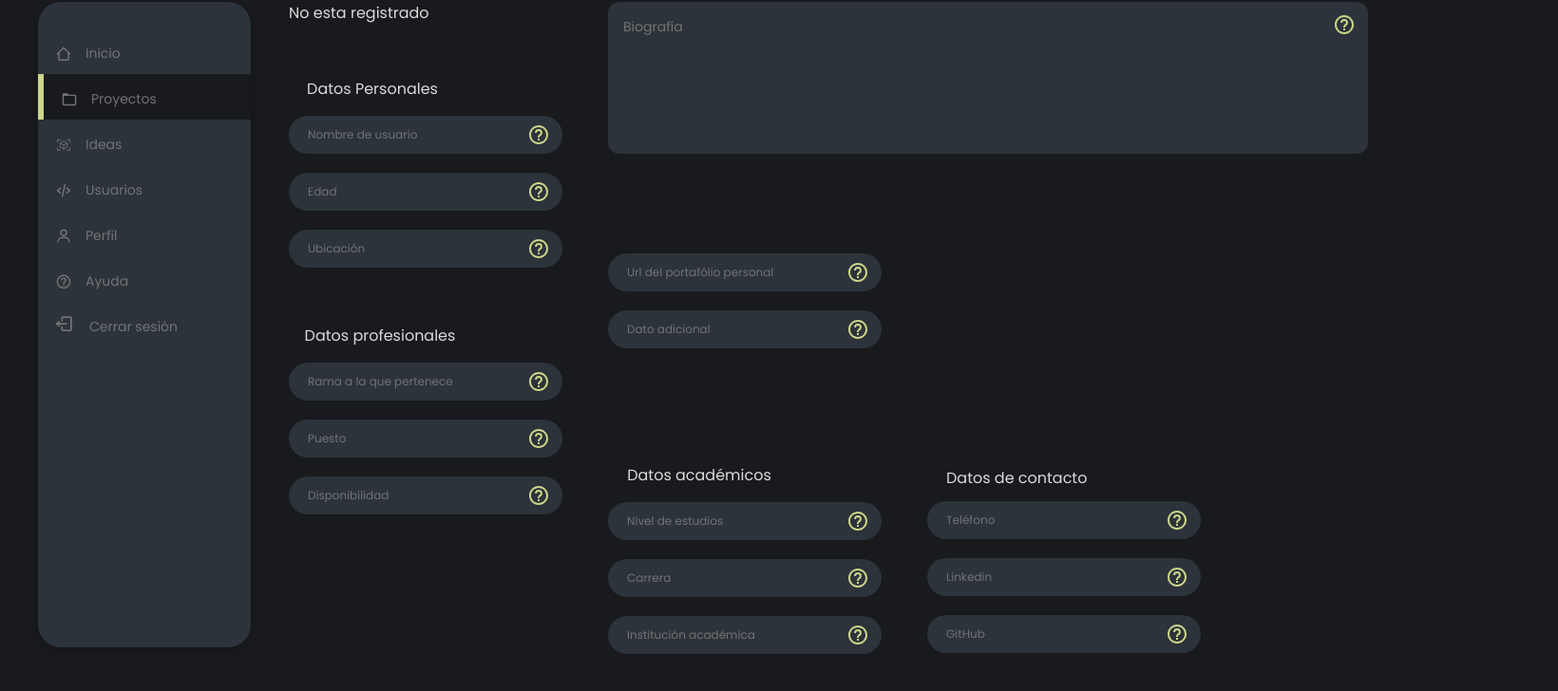
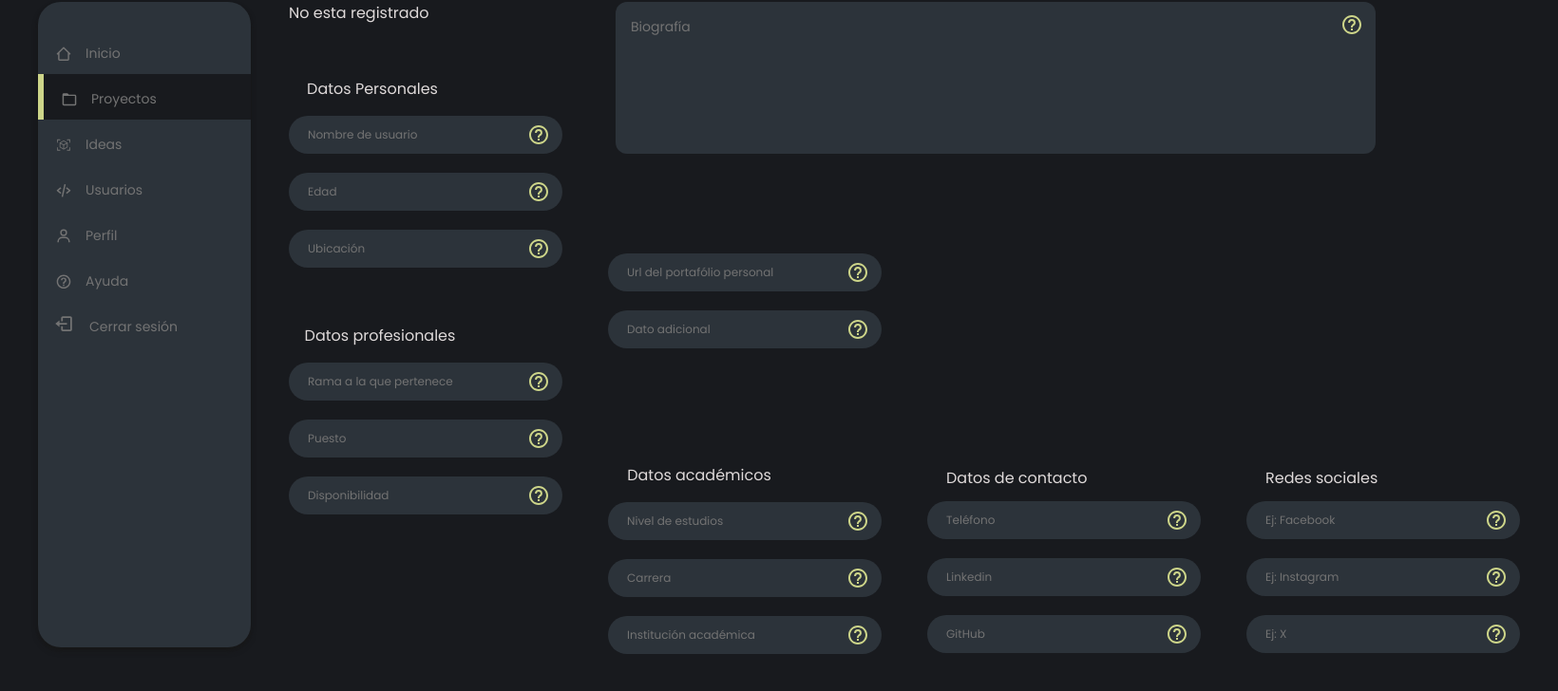
Before and after one commit to rodrigo745/coders-united, a Next.js app: page /pages/1/perfil in a window 1280 px wide. Shown: the part 78-806 px from the top of the page at 95% size, 1640 px wide, since content can reach past the window. Built offline with nearby package versions, Linux system fonts and the light colour scheme; no server answers.

Commit message:
perfil inputs

```diff
--- a/src/components/datosPersonales/daPersonales.jsx
+++ b/src/components/datosPersonales/daPersonales.jsx
@@ -19,7 +19,7 @@ export function DaPersonales(){
 
 export function DaBio(){
     return (
-        <div className="flex flex-col content-center justify-center items-center mt-4 md:mt-0 md:ml-12">
+        <div className="flex flex-col content-center justify-center items-center mt-4 md:mt-0 md:mr-24">
             <textarea placeholder="Biografía"  className="resize-none h-40 p-4 placeholder:text-neutral-500 text-sm cuadro md:w-[800px] w-72 rounded-xl min-w-36 pr-8"/>
             <BiHelpCircle color="#CDD589" className="absolute scale-150 md:ml-[750px] md:mb-28 ml-[245px] mb-28"/>
         </div>
@@ -29,7 +29,7 @@ export function DaBio(){
 
 export function DaSegundaColumna(){
     return(
-        <div className="flex flex-col md:flex md:flex-row justify-center md:justify-start">
+        <div className="flex flex-col md:flex md:flex-row justify-center md:justify-start mb-10">
 
         <div className="flex flex-col md:w-fit justify-center items-center md:ml-12 md:mt-[105px] mt-10">
             {inputText("Url del portafólio personal", "texto")}
@@ -50,6 +50,15 @@ export function DaSegundaColumna(){
 
             </div>
         </div>
+        <div className="flex justify-center mt-4 md:mt-0">
+            <div className="md:mt-[330px] md:ml-12">
+                <h4 className="mb-3 ml-5">Redes sociales</h4>
+                { inputText("Ej: Facebook", "text") }
+                { inputText("Ej: Instagram", "text") }
+                { inputText("Ej: X", "text") }
+
+            </div>
+        </div>
         </div>
     )
 }
```
